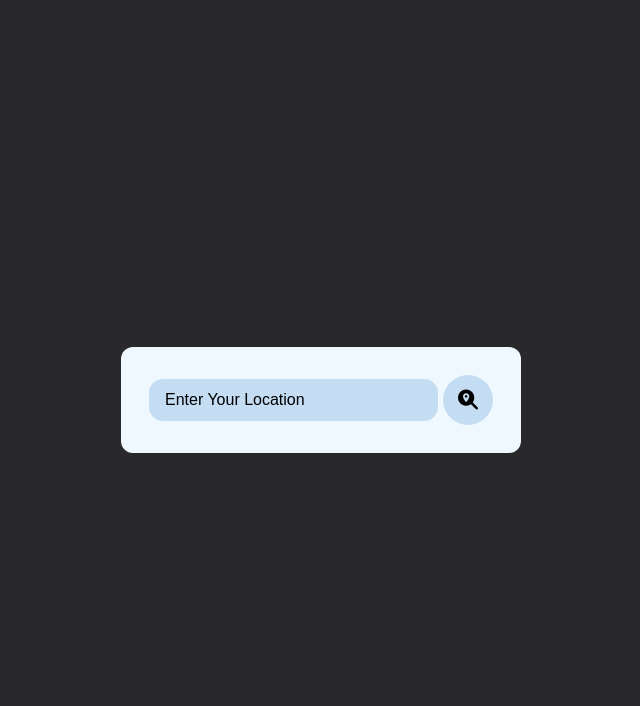
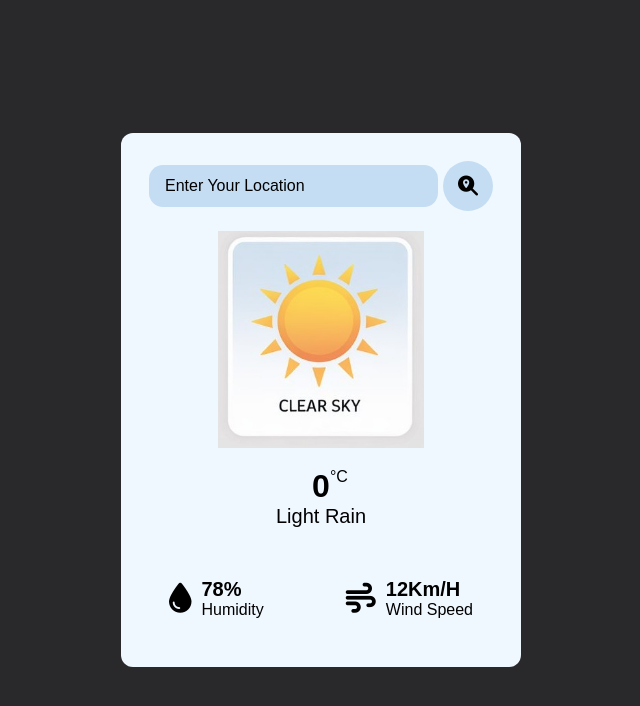
Before and after one commit to Sristysen12/Forecastly, a plain HTML site: page index.html in a window 1280 px wide. Shown: the whole page, without its empty margins (319-959 px from the left). Drawn offline with Linux system fonts and the light colour scheme.

Commit message:
Updated and linked files

```diff
--- a/index.html
+++ b/index.html
@@ -18,7 +18,36 @@
           <button class="fa-solid fa-magnifying-glass-location"></button>
         </div>
       </div>
-      <div class="weather-body"></div>
+      <div class="weather-body">
+        <img src="/assest/clear.jpeg" alt="Weather" class="weather-img" />
+
+        <div class="weather-box">
+          <p class="temperature">0<sup>°C</sup></p>
+          <p class="description">Light rain</p>
+        </div>
+        <div class="weather-details">
+          <div class="humidity">
+        <i class="fas fa-tint"></i>
+        <div class="text">
+          <span id="humidity">78%</span>
+          <p>Humidity</p>
+        </div>
+      </div>
+
+       <div class="wind">
+        <i class="fa-solid fa-wind"></i>
+        <div class="text">
+          <span id="wind-speed">12Km/H</span>
+          <p>Wind Speed</p>
+        </div>
+      </div>
+
+
+
+
+
+
+
     </div>
     <script
       src="https://kit.fontawesome.com/611d12a873.js"
--- a/style.css
+++ b/style.css
@@ -53,3 +53,60 @@ body{
     color: #b7defc;
     background-color: rgb(97, 98, 98);
 }
+.weather-body{
+    display: flex;
+    justify-content: center;
+    align-items: center;
+    flex-direction: column;
+    margin-block: 20px;
+}
+.weather-body img{
+        width: 60%;
+}
+.weather-box {
+    margin-block:20px ;
+    text-align: center;
+}
+.weather-box .temperature{
+    font-size: 2rem;
+    font-weight:700;
+    position: relative;
+}
+.weather-box .temperature sup{
+    font-size: 1rem;
+    position: absolute;
+    font-weight:500;
+}
+.weather-box .description{
+    font-size: 20px;
+    font-weight:500;
+    text-transform: capitalize;
+}
+.weather-details{
+    width: 100%;
+    display: flex;
+    justify-content: space-between;
+    align-items: center;
+    margin-top: 30px;
+}
+.humidity, .wind{
+    display: flex;
+    align-items: center;
+}
+.humidity{
+    margin-left: 20px;
+}
+.wind{
+    margin-right: 20px;
+}
+.weather-details i{
+    font-size: 30px;
+}
+.weather-details .text{
+    margin-left: 10px;
+    font-size: 16px;
+}
+.text span{
+    font-size: 20px;
+    font-weight: 700;
+}
```
